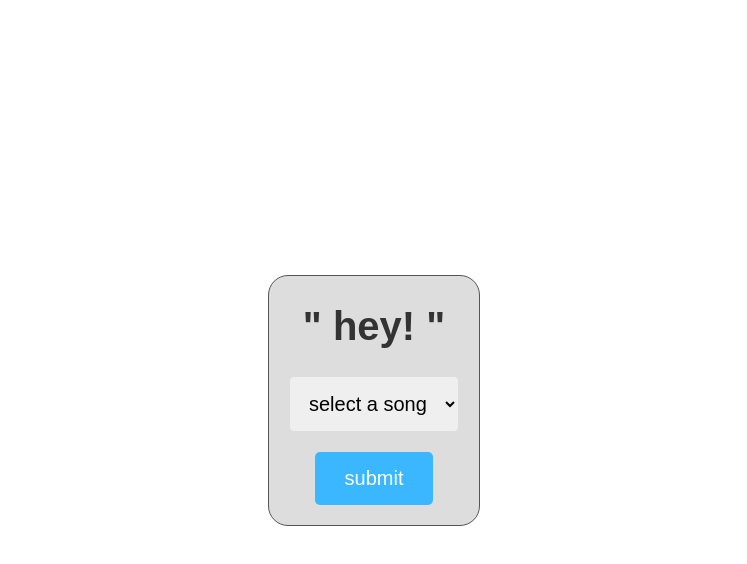
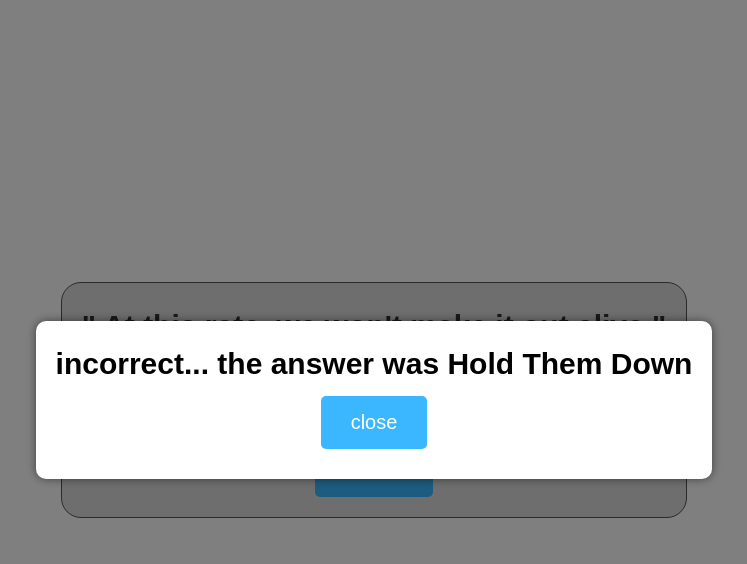
Before and after one commit to ricardofig016/epic-the-musical-character-game, a plain HTML site: page lyrics.html in a window 1280 px wide. Both pictures are taken after a click on the button "submit". Shown: the whole page, without its empty margins (266-1013 px from the left). Drawn offline with Linux system fonts and the light colour scheme.

Commit message:
finish lyrics game

```diff
--- a/lyrics.html
+++ b/lyrics.html
@@ -9,11 +9,18 @@
   </head>
   <body>
     <div id="main-container">
-      <h1>" <span class="quote">hey!</span> "</h1>
+      <h2>" <span id="quote"></span> "</h2>
       <select title="song-name" name="song-name" id="select">
         <option value="0">select a song</option>
       </select>
       <button id="submit" type="submit">submit</button>
     </div>
+    <div id="modal">
+      <div id="modal-content">
+        <h2 id="modal-title"></h2>
+        <button id="modal-close" type="button">close</button>
+        <p id="modal-text"></p>
+      </div>
+    </div>
   </body>
 </html>
--- a/lyrics.mjs
+++ b/lyrics.mjs
@@ -1,9 +1,86 @@
-async function getLyrics() {
+async function getSongs() {
   const response = await fetch("lyrics.json");
-  return await response.json();
+  const songs = await response.json();
+  songs.sort(() => Math.random() - 0.5);
+  return songs;
 }
 
+function setupSelect(songs) {
+  const select = document.getElementById("select");
+  const sortedSongs = [...songs].sort((a, b) => a.name.localeCompare(b.name));
+  sortedSongs.forEach((song) => {
+    const option = document.createElement("option");
+    option.value = song.name;
+    option.textContent = song.name;
+    select.appendChild(option);
+  });
+}
+
+function play(songs) {
+  const song = songs.shift();
+  if (!song) {
+    setTimeout(() => {
+      showFinalModal();
+    }, 4000);
+    return;
+  }
+  const lines = song.lyrics.split("\n");
+  const validLines = lines.filter((line) => {
+    const trimmed = line.trim();
+    if (songs.some((otherSong) => otherSong.lyrics.split("\n").some((line) => line.trim() === trimmed)))
+      return false;
+    return trimmed && !trimmed.startsWith("[") && trimmed.split(/\s+/).length >= 2;
+  });
+  const randomLine = validLines[Math.floor(Math.random() * validLines.length)];
+  document.getElementById("quote").textContent = randomLine;
+
+  document.getElementById("submit").remove();
+  const newButton = document.createElement("button");
+  newButton.id = "submit";
+  newButton.type = "submit";
+  newButton.textContent = "submit";
+  document.getElementById("main-container").appendChild(newButton);
+  function submitEvent() {
+    const selectElement = document.getElementById("select");
+    const selectedOption = selectElement.options[selectElement.selectedIndex];
+    selectElement.selectedIndex = 0;
+    const guess = selectedOption.textContent;
+    if (guess.toLowerCase() === song.name.toLowerCase()) {
+      console.log(song.lyrics);
+      showModal("correct!!");
+    } else {
+      console.log(song.lyrics);
+      showModal("incorrect... the answer was " + song.name);
+    }
+    play(songs);
+  }
+  newButton.addEventListener("click", submitEvent);
+  newButton.addEventListener("keydown", (e) => {
+    if (e.key === "Enter") submitEvent();
+  });
+}
+
+function setupModal() {
+  document.getElementById("modal").classList.add("hidden");
+  document.getElementById("modal-close").addEventListener("click", () => {
+    document.getElementById("modal").classList.add("hidden");
+  });
+  document.addEventListener("keydown", (e) => {
+    if (e.key === "Escape") document.getElementById("modal").classList.add("hidden");
+  });
+}
+
+function showModal(title, text) {
+  document.getElementById("modal").classList.remove("hidden");
+  document.getElementById("modal-title").textContent = title;
+  document.getElementById("modal-text").textContent = text;
+}
+
+function showFinalModal() {}
+
 document.addEventListener("DOMContentLoaded", async () => {
-  const lyrics = await getLyrics();
-  console.log(lyrics[0]);
+  const songs = await getSongs();
+  setupModal();
+  setupSelect(songs);
+  play(songs);
 });
--- a/style.css
+++ b/style.css
@@ -109,6 +109,7 @@ select {
   &.hidden {
     display: none;
   }
+  overflow: scroll;
 }
 
 #modal-content {
```
